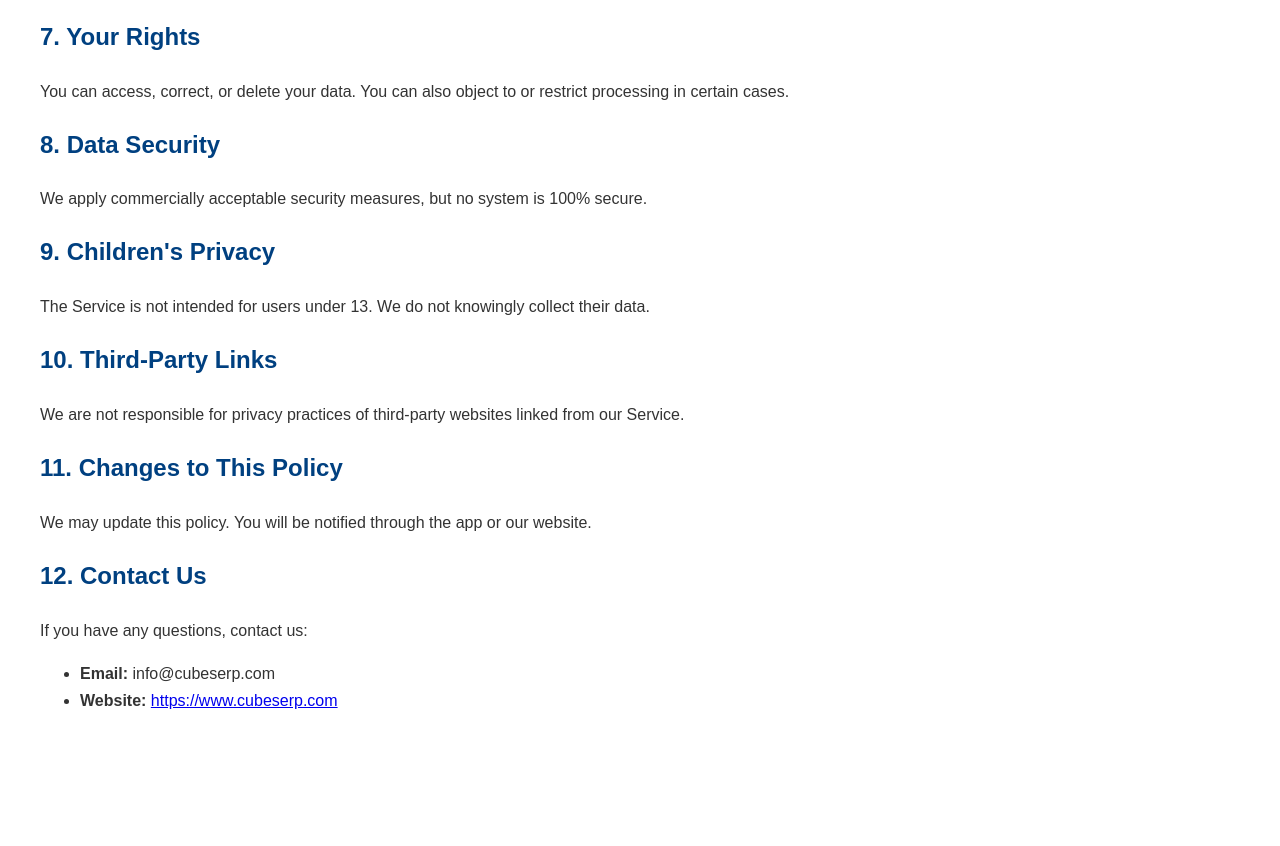
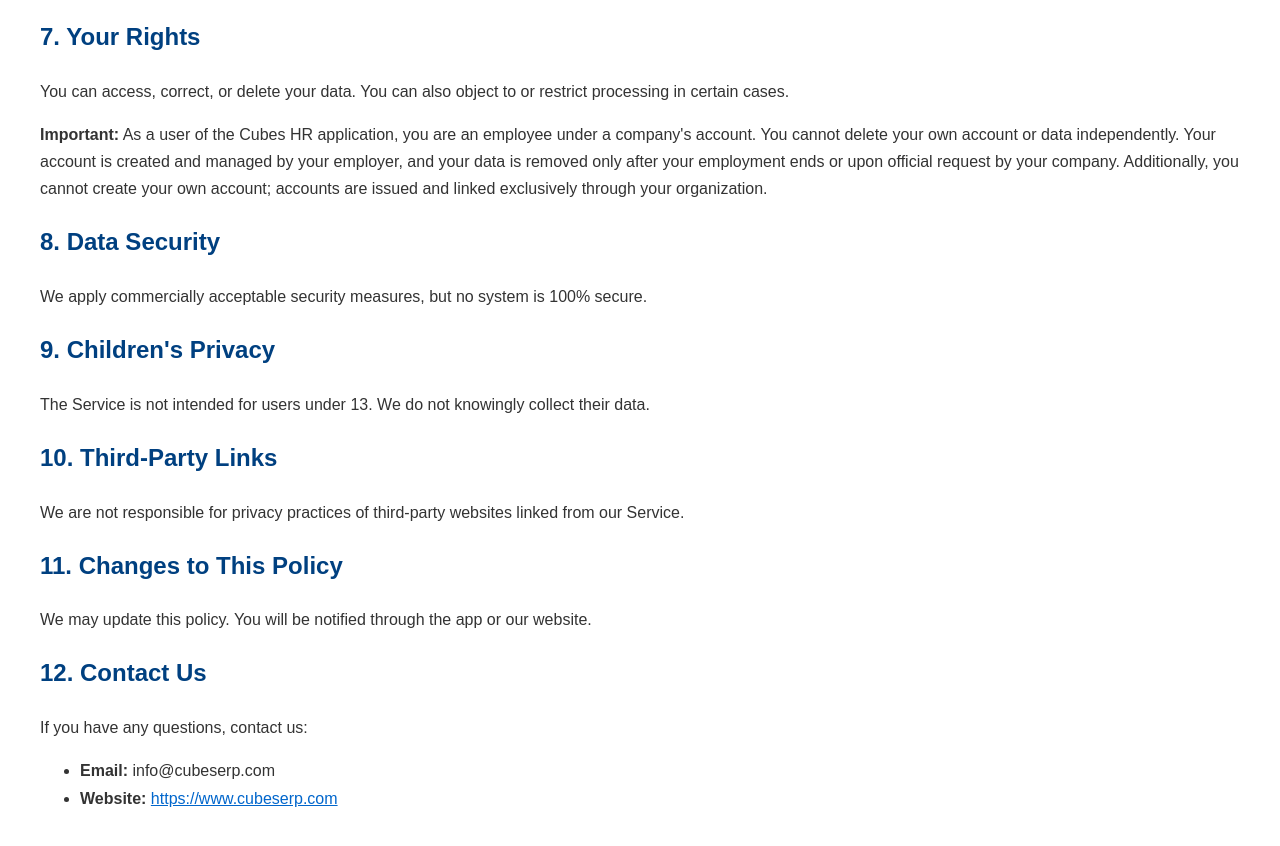
Before and after one commit to Cubeserp/cubeserp_privacy, a plain HTML site: page index.html in a window 1280 px wide. Shown: the part 1315-2161 px from the top of the page. Before the commit the page ends 2069 px from the top, so only its background shows below. Drawn offline with Linux system fonts and the light colour scheme.

Commit message:
privacy3

```diff
--- a/index.html
+++ b/index.html
@@ -17,6 +17,9 @@
     h1 {
       border-bottom: 2px solid #004080;
       padding-bottom: 10px;
+    }
+    a {
+      color: #0066cc;
     }
   </style>
 </head>
@@ -68,6 +71,8 @@
   <h2>7. Your Rights</h2>
   <p>You can access, correct, or delete your data. You can also object to or restrict processing in certain cases.</p>
 
+  <p><strong>Important:</strong> As a user of the Cubes HR application, you are an employee under a company's account. You cannot delete your own account or data independently. Your account is created and managed by your employer, and your data is removed only after your employment ends or upon official request by your company. Additionally, you cannot create your own account; accounts are issued and linked exclusively through your organization.</p>
+
   <h2>8. Data Security</h2>
   <p>We apply commercially acceptable security measures, but no system is 100% secure.</p>
 
```
